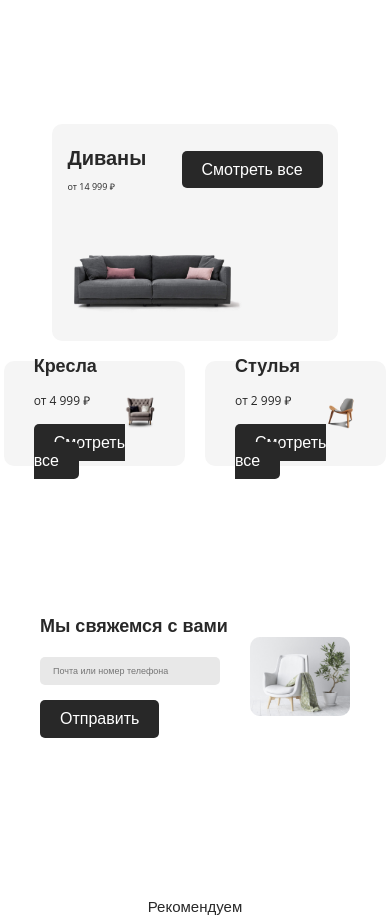
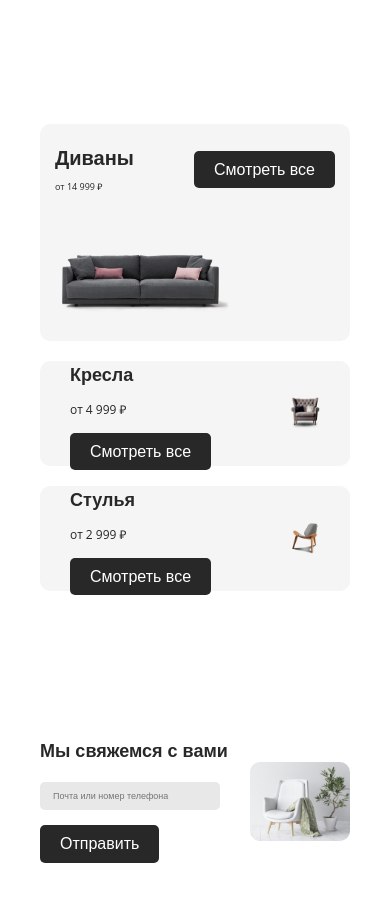
Before and after one commit to arekusandorofu/dainty.github.io, a plain HTML site: page index.html in a window 390 px wide. Shown: the part 1240-2164 px from the top of the page. Drawn offline with Linux system fonts and the light colour scheme; a web font is replaced by a local one.

Commit message:
style.css

```diff
--- a/assets/style.css
+++ b/assets/style.css
@@ -55,10 +55,10 @@ input {
     margin: auto;
 }
 
-.second-container {
+/* .second-container {
     max-width: 1130px;
     margin: auto;
-}
+} */
 
 /* GENERAL -- END*/
 
@@ -310,7 +310,8 @@ header {
 
 #categories {
     display: flex;
-    justify-content: space-between;
+    justify-content: center;
+    gap: 20px;
     margin-bottom: 150px;
 }
 
@@ -857,7 +858,7 @@ footer {
     }
 
     .second-container {
-        max-width: calc(390px + (1130 - 390) * ((100vw - 390px) / (var(--container) - 390)));
+        max-width: calc(390px + (1000 - 390) * ((100vw - 390px) / (var(--container) - 390)));
         margin: auto;
     }
 
@@ -907,7 +908,7 @@ footer {
     }
 
     #categories {
-        justify-content: space-between;
+        gap: 20px;
     }
 
     .big-category {
@@ -1215,14 +1216,18 @@ footer {
     }
 
     .big-category {
-        width: 92%;
+        width: 100%;
         justify-content: center;
         margin: auto;
     }
 
     .small-categories {
         margin-top: 20px;
-        flex-direction: unset;
         justify-content: center;
     }
+
+    .small-category {
+        width: 100%;
+    }
+
 }
```
